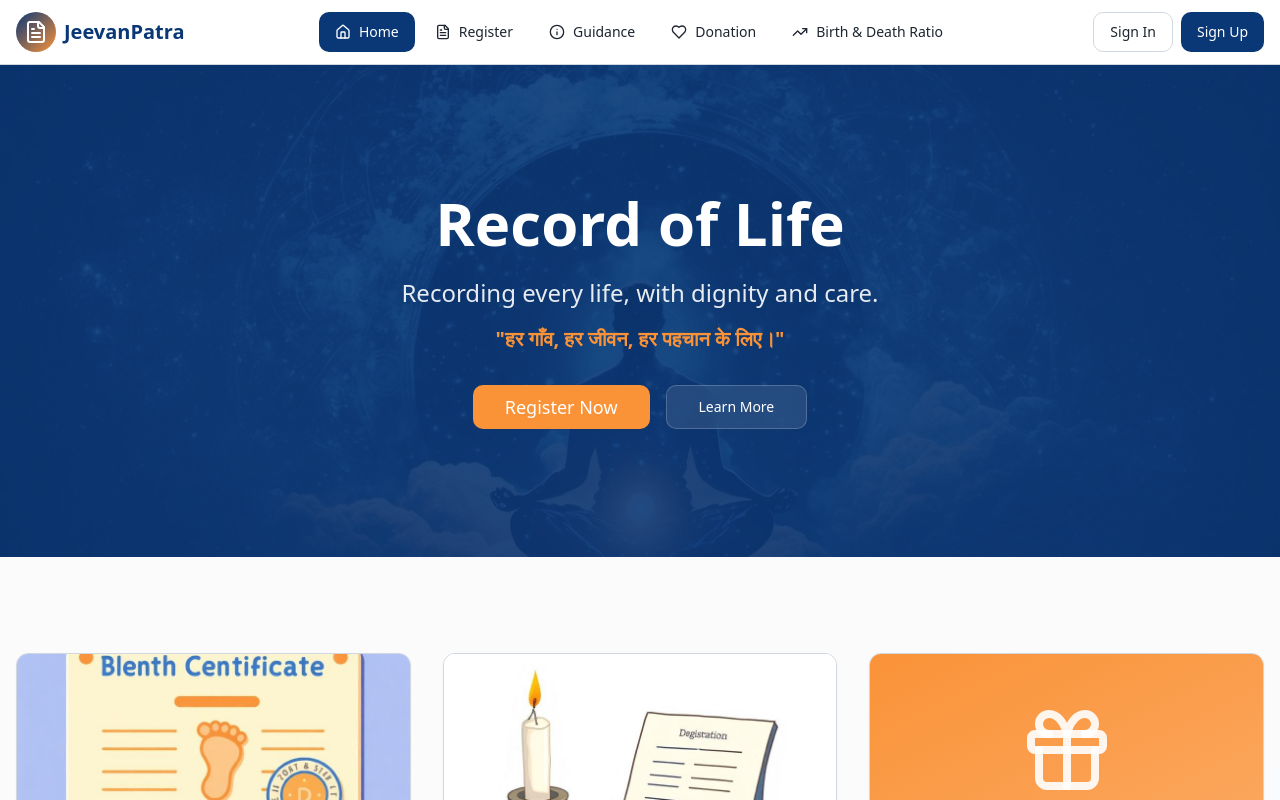
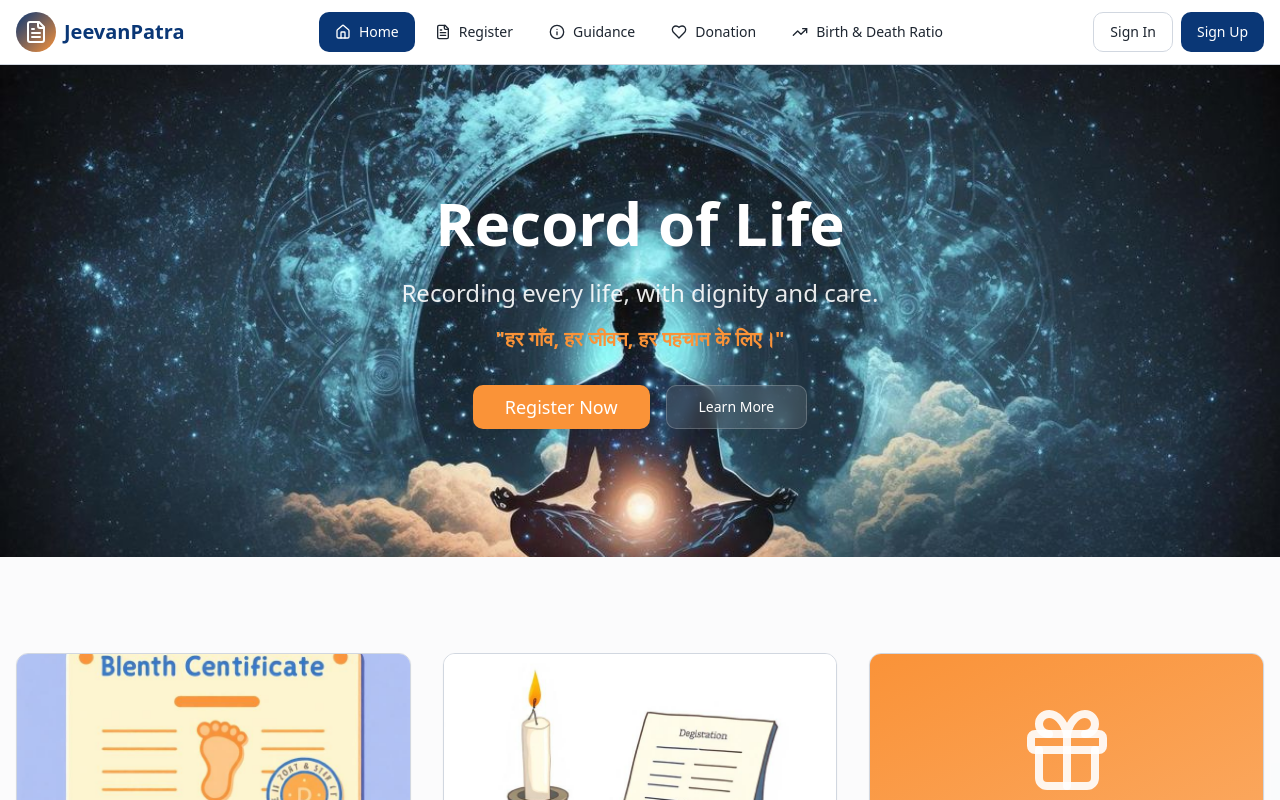
Before and after one commit to madhumita1301/jeevan-liferecord, a React (Vite) app: page / in a window 1280 px wide. Shown: the top 800 px of the page. Built offline with nearby package versions, Linux system fonts and the light colour scheme; the HTML template or start-up script is replaced by a standard one.

Commit message:
Remove bluish shade from homepage

```diff
--- a/src/pages/Index.tsx
+++ b/src/pages/Index.tsx
@@ -40,10 +40,9 @@ const Index = () => {
 
       {/* Hero Section */}
       <section
-        className="relative bg-primary py-24 md:py-32 bg-cover bg-center"
+        className="relative py-24 md:py-32 bg-cover bg-center"
         style={{ backgroundImage: `url(${heroBg})` }}
       >
-        <div className="absolute inset-0 bg-primary/90"></div>
         <div className="container mx-auto px-4 relative z-10">
           <div className="max-w-3xl mx-auto text-center animate-fade-in">
             <h1 className="text-4xl md:text-6xl font-bold text-primary-foreground mb-6">
```
